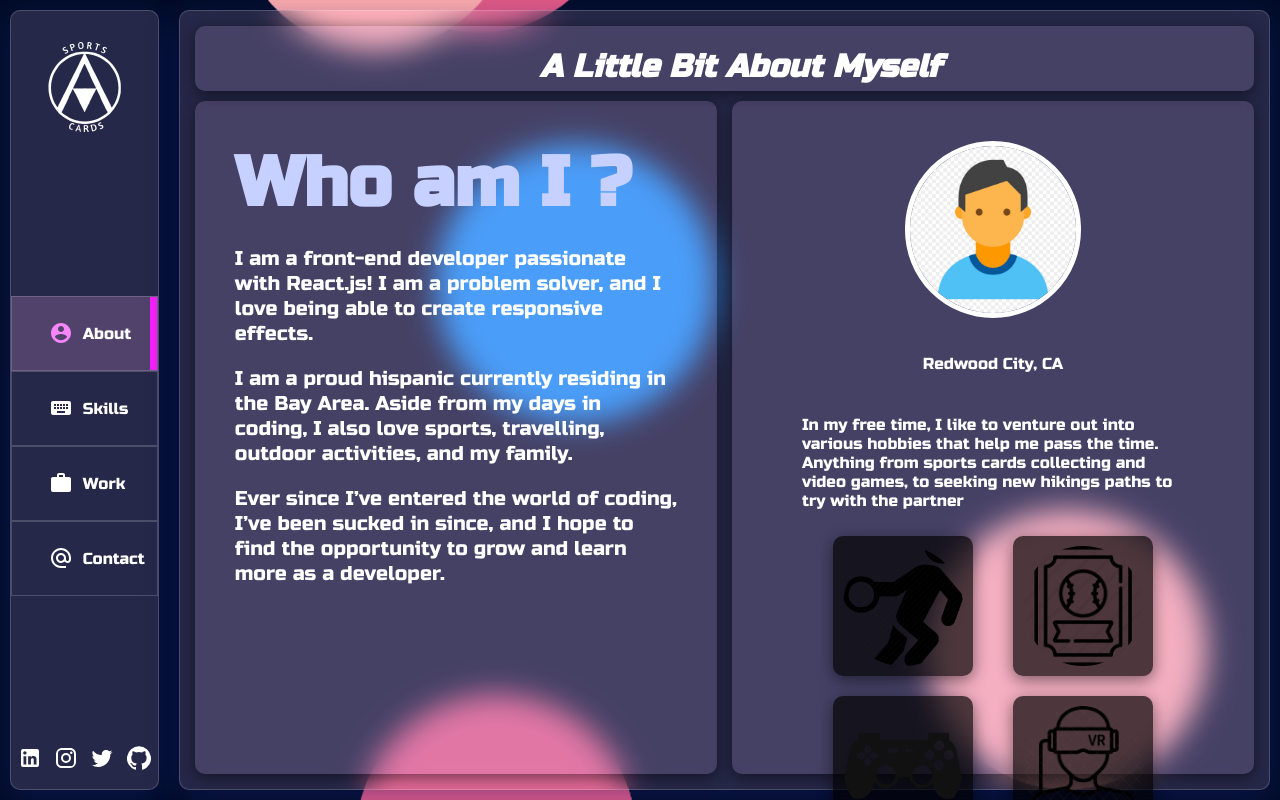
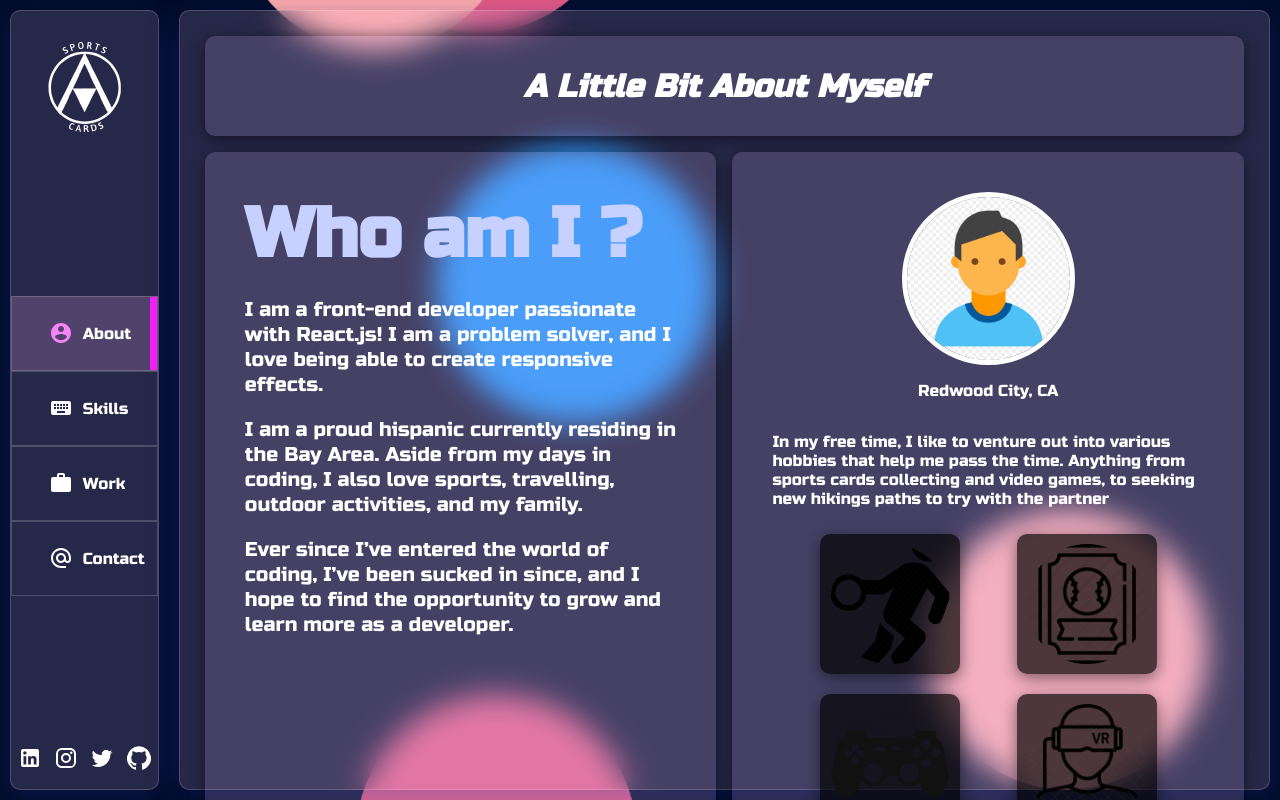
Before and after one commit to amedra13/Web-Portfolio, a React (Create React App) app: page /about in a window 1280 px wide. Built offline with nearby package versions, Linux system fonts and the light colour scheme.

Commit message:
about component layout responsive

```diff
--- a/src/pages/About.js
+++ b/src/pages/About.js
@@ -4,14 +4,67 @@ import Basketball from '../images/recBasketballIcon.png';
 import SportsCards from '../images/sportscardsIcon.png';
 import Videogames from '../images/videogameIcon.png';
 import VirtualReality from '../images/vrIcon.png';
+import Grid from '@material-ui/core/Grid';
 
 const About = () => {
 	return (
 		<div className="about">
-			<div className="about__header">
-				<h1>A little bit about Myself</h1>
-			</div>
-			<div className="about__container">
+			<Grid container spacing={2} className="about__grid">
+				<Grid item xs={12}>
+					<div className="about__header">
+						<h1>A little bit about Myself</h1>
+					</div>
+				</Grid>
+				<Grid item xs={12} md={6}>
+					<div className="about__container">
+						<h1>Who am I ?</h1>
+						<p>
+							I am a front-end developer passionate with React.js! I am a
+							problem solver, and I love being able to create responsive
+							effects.
+						</p>
+						<p>
+							I am a proud hispanic currently residing in the Bay Area. Aside
+							from my days in coding, I also love sports, travelling, outdoor
+							activities, and my family.
+						</p>
+						<p>
+							Ever since I’ve entered the world of coding, I’ve been sucked in
+							since, and I hope to find the opportunity to grow and learn more
+							as a developer.
+						</p>
+					</div>
+				</Grid>
+				<Grid item xs={12} md={6}>
+					<div className="about__me">
+						<img src={ProfilePhoto} alt="andres medrano" />
+						<p>Redwood City, CA</p>
+						<div className="about__interests">
+							<p>
+								In my free time, I like to venture out into various hobbies that
+								help me pass the time. Anything from sports cards collecting and
+								video games, to seeking new hikings paths to try with the
+								partner{' '}
+							</p>
+							<div className="interests">
+								<div className="icon__container">
+									<img className="icon" src={Basketball} alt="" />
+								</div>
+								<div className="icon__container">
+									<img className="icon" src={SportsCards} alt="" />
+								</div>
+								<div className="icon__container">
+									<img className="icon" src={Videogames} alt="" />
+								</div>
+								<div className="icon__container">
+									<img className="icon" src={VirtualReality} alt="" />
+								</div>
+							</div>
+						</div>
+					</div>
+				</Grid>
+			</Grid>
+			{/* <div className="about__container">
 				<h1>Who am I ?</h1>
 				<p>
 					I am a front-end developer passionate with React.js! I am a problem
@@ -52,7 +105,7 @@ const About = () => {
 						</div>
 					</div>
 				</div>
-			</div>
+			</div> */}
 		</div>
 	);
 };
--- a/src/styles/About.scss
+++ b/src/styles/About.scss
@@ -1,20 +1,35 @@
 .about {
 	@include content-styling;
-	@include content-grid-stepup;
 	background: $main-blurColor;
 	box-shadow: 0 8px 32px 0 rgba(31, 38, 135, 0.37);
 	border: 1px solid rgba(255, 255, 255, 0.18);
 	border-radius: 10px;
 	font-family: $main-font;
 	height: 100%;
+	padding: 25px 25px 15px 25px;
+}
+.about__grid {
+	height: 100%;
 }
 
 .about__header {
 	@include content-glass-style;
-	@include header-container;
+	text-transform: capitalize;
+	text-align: center;
+	font-style: italic;
+	display: flex;
+	justify-content: center;
+	align-items: center;
+	height: 100%;
+	min-height: 100px;
+	height: 100%;
+	h1 {
+		margin: 0;
+	}
 }
 .about__container {
 	@include content-glass-style;
+	height: 100%;
 	padding: 40px;
 	h1 {
 		@include title-h1-style;
@@ -30,16 +45,15 @@
 	display: flex;
 	flex-direction: column;
 	align-items: center;
+	height: 100%;
 	img {
 		width: 40%;
 		border-radius: 50%;
 		background-color: blue;
-		margin-bottom: 20px;
 		border: 5px solid white;
 	}
 	.about__interests {
 		border-radius: 10px;
-		padding: 10px 30px;
 		flex: 1;
 		.icon {
 			width: 100px;
@@ -56,13 +70,10 @@
 			.icon__container {
 				@include content-glass-style;
 				background: rgba(0, 0, 0, 0.685);
-				// background: rgba(199, 209, 255, 0.363);
 				width: 140px;
 				height: 140px;
 				margin: 10px;
 				padding: 10px;
-				// animation: puff-in-center 0.7s cubic-bezier(0.47, 0, 0.745, 0.715) 2.3s
-				// both;
 				img {
 					object-fit: cover;
 					width: 100%;
--- a/src/styles/Skills.scss
+++ b/src/styles/Skills.scss
@@ -3,7 +3,6 @@
 	@include content-glass-style;
 	display: grid;
 	grid-template-columns: 1fr;
-
 	padding: 25px 25px 15px 25px;
 	font-family: $main-font;
 }
```
